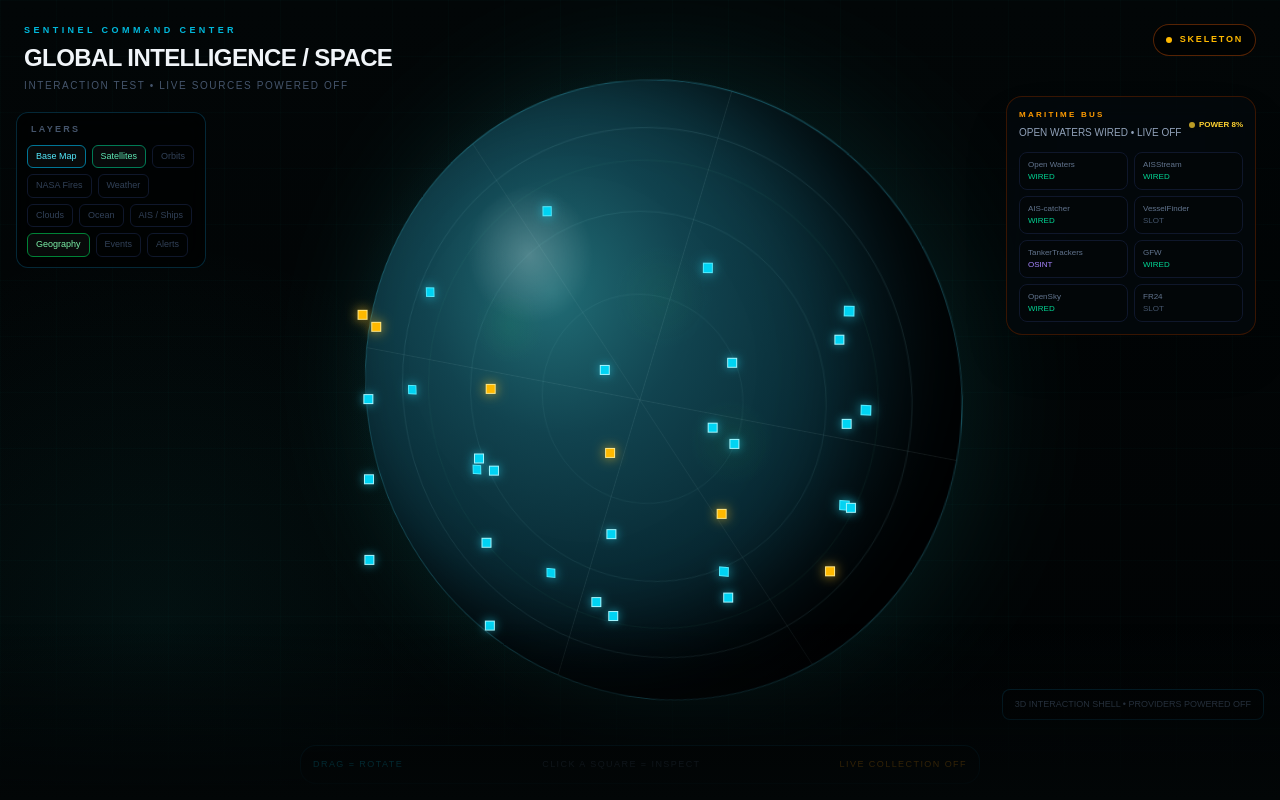
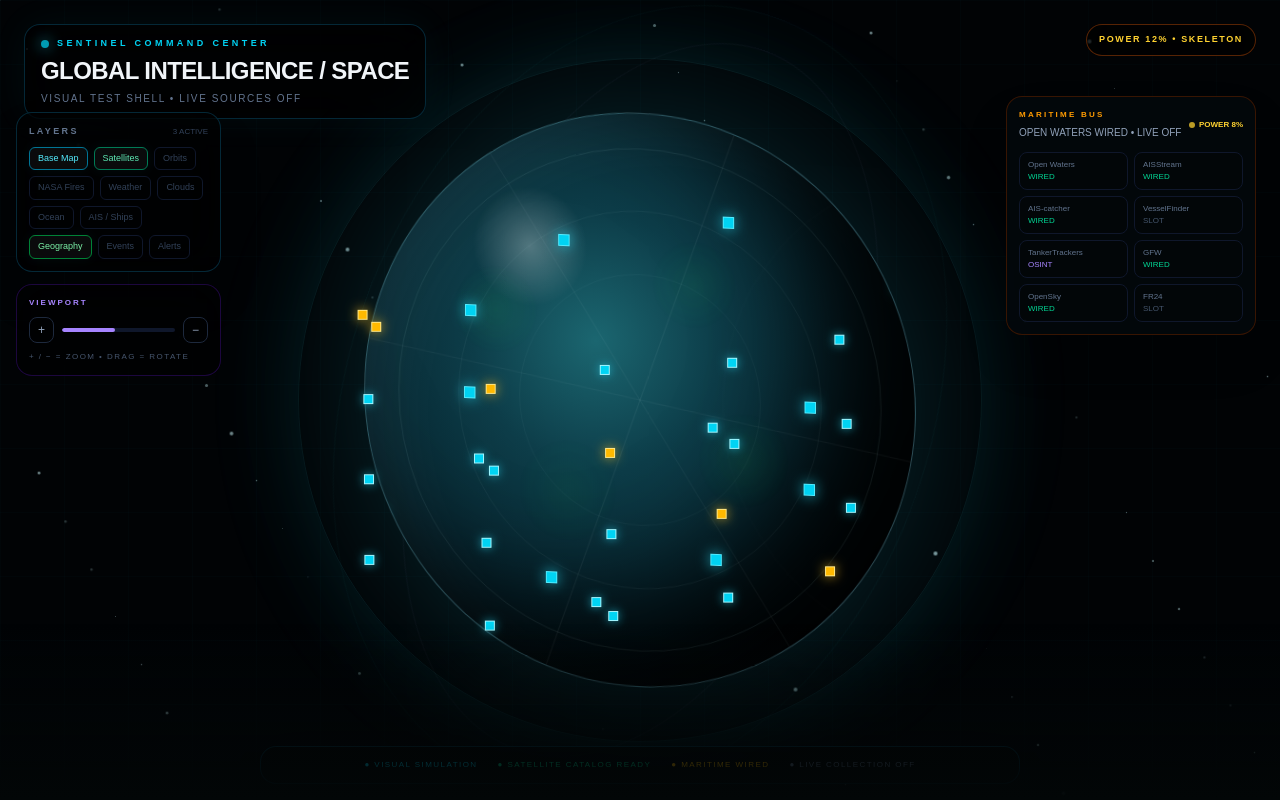
Before and after one commit to salehshahab999-gif/sentinel-command, a Next.js app: page /satellite in a window 1280 px wide. Built offline with nearby package versions, Linux system fonts and the light colour scheme.

Commit message:
feat: refine satellite test page visual effects

```diff
--- a/app/components/SatelliteIntelligence.tsx
+++ b/app/components/SatelliteIntelligence.tsx
@@ -18,6 +18,14 @@ const layerAccent: Record<SatelliteLayerId, string> = {
   alerts: "border-red-700 text-red-300",
 };
 
+const STARFIELD = Array.from({ length: 72 }, (_, index) => ({
+  left: (index * 37) % 100,
+  top: (index * 61) % 100,
+  size: 1 + (index % 3),
+  delay: (index % 9) * -0.7,
+  duration: 3 + (index % 5),
+}));
+
 export default function SatelliteIntelligence() {
   const [enabledLayers, setEnabledLayers] = useState<Record<SatelliteLayerId, boolean>>(
     () => Object.fromEntries(
@@ -26,6 +34,7 @@ export default function SatelliteIntelligence() {
   );
   const [selectedId, setSelectedId] = useState<string | null>(null);
   const [rotation, setRotation] = useState({ x: -8, y: -18 });
+  const [zoom, setZoom] = useState(1);
   const dragRef = useRef({ active: false, x: 0, y: 0, baseX: -8, baseY: -18 });
 
   const selected = useMemo(
@@ -38,13 +47,7 @@ export default function SatelliteIntelligence() {
   };
 
   const beginDrag = (clientX: number, clientY: number) => {
-    dragRef.current = {
-      active: true,
-      x: clientX,
-      y: clientY,
-      baseX: rotation.x,
-      baseY: rotation.y,
-    };
+    dragRef.current = { active: true, x: clientX, y: clientY, baseX: rotation.x, baseY: rotation.y };
   };
 
   const moveDrag = (clientX: number, clientY: number) => {
@@ -57,154 +60,139 @@ export default function SatelliteIntelligence() {
     });
   };
 
-  const endDrag = () => {
-    dragRef.current.active = false;
-  };
+  const endDrag = () => { dragRef.current.active = false; };
 
   return (
     <main
-      className="relative min-h-screen overflow-hidden bg-[#020607] text-white select-none"
+      className="relative min-h-screen overflow-hidden bg-[#010305] text-white select-none"
       onPointerMove={(event) => moveDrag(event.clientX, event.clientY)}
       onPointerUp={endDrag}
       onPointerCancel={endDrag}
       onPointerLeave={endDrag}
     >
-      <div className="absolute inset-0 bg-[radial-gradient(circle_at_50%_45%,rgba(18,57,70,.42),transparent_38%),radial-gradient(circle_at_12%_78%,rgba(25,192,186,.07),transparent_30%),linear-gradient(180deg,#020607,#010304)]" />
-      <div className="absolute inset-0 opacity-30 [background-image:linear-gradient(rgba(25,192,186,.07)_1px,transparent_1px),linear-gradient(90deg,rgba(25,192,186,.07)_1px,transparent_1px)] [background-size:56px_56px]" />
+      <div className="absolute inset-0 bg-[radial-gradient(circle_at_50%_45%,rgba(18,74,95,.34),transparent_32%),radial-gradient(circle_at_20%_20%,rgba(34,211,238,.08),transparent_24%),linear-gradient(180deg,#010306,#020507 60%,#000102)]" />
+      <div className="absolute inset-0 opacity-25 [background-image:linear-gradient(rgba(34,211,238,.07)_1px,transparent_1px),linear-gradient(90deg,rgba(34,211,238,.07)_1px,transparent_1px)] [background-size:64px_64px]" />
 
-      <header className="absolute inset-x-0 top-0 z-30 flex items-start justify-between gap-4 p-4 md:p-6 pointer-events-none">
-        <div className="pointer-events-auto">
-          <p className="text-[9px] font-bold tracking-[0.38em] text-cyan-500">SENTINEL COMMAND CENTER</p>
+      {STARFIELD.map((star, index) => (
+        <span
+          key={`star-${index}`}
+          className="absolute rounded-full bg-cyan-100/70"
+          style={{
+            left: `${star.left}%`,
+            top: `${star.top}%`,
+            width: `${star.size}px`,
+            height: `${star.size}px`,
+            animation: `sentinel-star ${star.duration}s ease-in-out ${star.delay}s infinite alternate`,
+          }}
+        />
+      ))}
+
+      <header className="absolute inset-x-0 top-0 z-30 flex items-start justify-between gap-4 p-4 md:p-6">
+        <div className="rounded-2xl border border-cyan-950/80 bg-black/55 px-4 py-3 shadow-[0_0_40px_rgba(34,211,238,.05)] backdrop-blur-xl">
+          <div className="flex items-center gap-2">
+            <span className="h-2 w-2 animate-pulse rounded-full bg-cyan-400 shadow-[0_0_14px_rgba(34,211,238,.9)]" />
+            <p className="text-[9px] font-bold tracking-[0.38em] text-cyan-400">SENTINEL COMMAND CENTER</p>
+          </div>
           <h1 className="mt-1 text-xl font-semibold tracking-tight text-slate-100 md:text-2xl">GLOBAL INTELLIGENCE / SPACE</h1>
-          <p className="mt-1 text-[10px] tracking-[0.16em] text-slate-600">INTERACTION TEST • LIVE SOURCES POWERED OFF</p>
+          <p className="mt-1 text-[10px] tracking-[0.16em] text-slate-500">VISUAL TEST SHELL • LIVE SOURCES OFF</p>
         </div>
-
-        <div className="flex pointer-events-auto items-center gap-2 rounded-full border border-amber-900/70 bg-black/60 px-3 py-2 text-[9px] font-bold tracking-[0.2em] text-amber-400 backdrop-blur">
-          <span className="h-1.5 w-1.5 rounded-full bg-amber-400" />
-          SKELETON
-        </div>
+        <div className="rounded-full border border-amber-900/70 bg-black/65 px-3 py-2 text-[9px] font-bold tracking-[0.18em] text-amber-300 backdrop-blur-xl">POWER 12% • SKELETON</div>
       </header>
 
-      <div className="absolute left-4 top-28 z-30 hidden w-[190px] pointer-events-auto md:block">
-        <div className="rounded-xl border border-cyan-950/80 bg-black/55 p-2.5 backdrop-blur-md">
-          <p className="mb-2 px-1 text-[9px] font-bold tracking-[0.25em] text-slate-600">LAYERS</p>
+      <aside className="absolute left-4 top-28 z-30 hidden w-[205px] md:block">
+        <div className="rounded-2xl border border-cyan-950/80 bg-black/55 p-3 shadow-2xl backdrop-blur-xl">
+          <div className="mb-2 flex items-center justify-between">
+            <p className="text-[9px] font-bold tracking-[0.26em] text-slate-500">LAYERS</p>
+            <span className="text-[8px] text-slate-700">{Object.values(enabledLayers).filter(Boolean).length} ACTIVE</span>
+          </div>
           <div className="flex flex-wrap gap-1.5">
             {SATELLITE_LAYERS.map((layer) => (
-              <button
-                key={layer.id}
-                type="button"
-                onClick={() => toggleLayer(layer.id)}
-                className={`rounded-md border px-2 py-1 text-[9px] font-medium transition ${
-                  enabledLayers[layer.id]
-                    ? `${layerAccent[layer.id]} bg-white/[0.03]`
-                    : "border-slate-900 text-slate-700"
-                }`}
-                title={layer.description}
-              >
+              <button key={layer.id} type="button" onClick={() => toggleLayer(layer.id)} className={`rounded-md border px-2 py-1 text-[9px] font-medium transition duration-200 hover:-translate-y-0.5 ${enabledLayers[layer.id] ? `${layerAccent[layer.id]} bg-white/[0.04] shadow-[0_0_12px_rgba(34,211,238,.05)]` : "border-slate-900 text-slate-700"}`}>
                 {layer.label}
               </button>
             ))}
           </div>
         </div>
+        <div className="mt-3 rounded-2xl border border-violet-950/60 bg-black/50 p-3 backdrop-blur-xl">
+          <p className="text-[8px] font-bold tracking-[0.25em] text-violet-400">VIEWPORT</p>
+          <div className="mt-2 flex items-center gap-2">
+            <button type="button" onClick={() => setZoom((value) => Math.min(1.32, value + 0.08))} className="rounded-lg border border-slate-800 px-2 py-1 text-xs text-slate-400 hover:text-white">+</button>
+            <div className="h-1 flex-1 overflow-hidden rounded-full bg-slate-900"><div className="h-full rounded-full bg-violet-400 transition-all" style={{ width: `${((zoom - 0.72) / 0.6) * 100}%` }} /></div>
+            <button type="button" onClick={() => setZoom((value) => Math.max(0.72, value - 0.08))} className="rounded-lg border border-slate-800 px-2 py-1 text-xs text-slate-400 hover:text-white">−</button>
           </div>
+          <p className="mt-2 text-[8px] tracking-[0.18em] text-slate-600">+ / − = ZOOM • DRAG = ROTATE</p>
+        </div>
+      </aside>
 
-      <div
-        className="absolute left-1/2 top-1/2 z-10 h-[min(78vw,78vh)] w-[min(78vw,78vh)] min-h-[320px] min-w-[320px] max-h-[760px] max-w-[760px] -translate-x-1/2 -translate-y-1/2 [perspective:1200px]"
-        onPointerDown={(event) => {
-          event.currentTarget.setPointerCapture(event.pointerId);
-          beginDrag(event.clientX, event.clientY);
-        }}
-      >
-        <div
-          className="relative h-full w-full rounded-full border border-cyan-300/20 bg-[radial-gradient(circle_at_31%_27%,rgba(255,255,255,.23),transparent_11%),radial-gradient(circle_at_35%_33%,#216d76_0%,#11434f_25%,#082933_52%,#020b10_74%,#010407_100%)] shadow-[0_0_120px_rgba(25,192,186,.16),inset_-70px_-35px_100px_rgba(0,0,0,.9)] [transform-style:preserve-3d] transition-transform duration-75"
-          style={{ transform: `rotateX(${rotation.x}deg) rotateY(${rotation.y}deg)` }}
-        >
-          <div className="absolute inset-[7%] rounded-full border border-cyan-200/10" />
-          <div className="absolute inset-[20%] rounded-full border border-cyan-200/[0.08]" />
-          <div className="absolute inset-[33%] rounded-full border border-cyan-200/[0.06]" />
-          <div className="absolute left-1/2 top-0 h-full w-px -translate-x-1/2 rotate-[17deg] bg-cyan-100/[0.08]" />
-          <div className="absolute left-1/2 top-0 h-full w-px -translate-x-1/2 -rotate-[35deg] bg-cyan-100/[0.05]" />
-          <div className="absolute left-0 top-1/2 h-px w-full -translate-y-1/2 rotate-[8deg] bg-cyan-100/[0.07]" />
+      <div className="absolute left-1/2 top-1/2 z-10 -translate-x-1/2 -translate-y-1/2 [perspective:1400px]">
+        <div className="relative" style={{ width: `${Math.min(790, Math.max(410, 58 * 10)) * zoom}px`, height: `${Math.min(790, Math.max(410, 58 * 10)) * zoom}px` }} onPointerDown={(event) => { event.currentTarget.setPointerCapture(event.pointerId); beginDrag(event.clientX, event.clientY); }}>
+          <div className="absolute inset-[-9%] rounded-full border border-cyan-300/[0.08] shadow-[0_0_100px_rgba(34,211,238,.10)]" />
+          <div className="absolute inset-[-14%] rounded-full border border-violet-300/[0.05]" style={{ animation: "sentinel-orbit-a 18s linear infinite" }} />
+          <div className="absolute inset-[-20%] rounded-full border border-cyan-300/[0.04]" style={{ animation: "sentinel-orbit-b 28s linear infinite reverse" }} />
+          <div className="relative h-full w-full overflow-hidden rounded-full border border-cyan-200/25 bg-[radial-gradient(circle_at_30%_24%,rgba(255,255,255,.28),transparent_10%),radial-gradient(circle_at_42%_40%,#1b6670_0%,#0d3d49_27%,#072630_53%,#021017_76%,#000409_100%)] shadow-[0_0_140px_rgba(34,211,238,.18),inset_-90px_-60px_120px_rgba(0,0,0,.92),inset_35px_20px_70px_rgba(255,255,255,.04)] [transform-style:preserve-3d]" style={{ transform: `rotateX(${rotation.x}deg) rotateY(${rotation.y}deg)` }}>
+            <div className="absolute inset-[6%] rounded-full border border-cyan-100/[0.08]" />
+            <div className="absolute inset-[17%] rounded-full border border-cyan-100/[0.05]" />
+            <div className="absolute inset-[28%] rounded-full border border-cyan-100/[0.04]" />
+            <div className="absolute left-1/2 top-[-8%] h-[116%] w-px -translate-x-1/2 rotate-[20deg] bg-cyan-50/[0.06]" />
+            <div className="absolute left-1/2 top-[-8%] h-[116%] w-px -translate-x-1/2 -rotate-[33deg] bg-cyan-50/[0.045]" />
+            <div className="absolute left-[-8%] top-1/2 h-px w-[116%] -translate-y-1/2 rotate-[10deg] bg-cyan-50/[0.045]" />
 
-          {enabledLayers.orbits && (
-            <>
-              <div className="absolute left-[-13%] top-[28%] h-[42%] w-[126%] rotate-[18deg] rounded-[50%] border border-violet-400/25 [transform:translateZ(18px)]" />
-              <div className="absolute left-[-13%] top-[31%] h-[40%] w-[126%] -rotate-[29deg] rounded-[50%] border border-violet-400/15 [transform:translateZ(14px)]" />
-            </>
-          )}
+            {enabledLayers.geography && <div className="absolute inset-[9%] rounded-full opacity-75 [background-image:radial-gradient(circle_at_18%_32%,rgba(34,197,94,.14),transparent_9%),radial-gradient(circle_at_62%_25%,rgba(34,197,94,.10),transparent_10%),radial-gradient(circle_at_73%_62%,rgba(34,197,94,.11),transparent_11%),radial-gradient(circle_at_34%_70%,rgba(34,197,94,.08),transparent_12%)]" />}
 
-          {enabledLayers.geography && (
-            <div className="absolute inset-[12%] rounded-full border border-emerald-300/[0.05] [background-image:radial-gradient(circle_at_20%_35%,rgba(34,197,94,.08),transparent_8%),radial-gradient(circle_at_70%_58%,rgba(34,197,94,.07),transparent_10%),radial-gradient(circle_at_55%_28%,rgba(34,197,94,.05),transparent_12%)]" />
-          )}
+            {enabledLayers.orbits && <>
+              <div className="absolute left-[-11%] top-[26%] h-[45%] w-[122%] rotate-[18deg] rounded-[50%] border border-violet-300/30" />
+              <div className="absolute left-[-11%] top-[30%] h-[39%] w-[122%] -rotate-[27deg] rounded-[50%] border border-violet-300/20" />
+            </>}
 
             {enabledLayers.satellites && SKELETON_SATELLITES.map((satellite, index) => {
               const angle = (index / SKELETON_SATELLITES.length) * Math.PI * 2;
-            const radius = 36 + (index % 4) * 5;
+              const radius = 31 + (index % 5) * 7;
               const x = 50 + Math.cos(angle) * radius;
-            const y = 50 + Math.sin(angle) * radius * 0.62;
+              const y = 50 + Math.sin(angle) * radius * 0.64;
               const isSelected = selectedId === satellite.id;
               return (
-              <button
-                key={satellite.id}
-                type="button"
-                aria-label={`Satellite ${index + 1}`}
-                onClick={(event) => {
-                  event.stopPropagation();
-                  setSelectedId(isSelected ? null : satellite.id);
-                }}
-                className={`absolute z-20 h-2.5 w-2.5 -translate-x-1/2 -translate-y-1/2 border transition-all duration-150 ${
-                  isSelected
-                    ? "h-4 w-4 border-white bg-cyan-100 shadow-[0_0_22px_rgba(103,232,249,.95)]"
-                    : "border-cyan-300 bg-cyan-400 shadow-[0_0_12px_rgba(34,211,238,.75)]"
-                }`}
-                style={{ left: `${x}%`, top: `${y}%` }}
-              />
+                <button key={satellite.id} type="button" aria-label={`Satellite ${index + 1}`} onClick={(event) => { event.stopPropagation(); setSelectedId(isSelected ? null : satellite.id); }} className={`absolute z-20 h-3 w-3 -translate-x-1/2 -translate-y-1/2 border transition-all duration-200 ${isSelected ? "h-5 w-5 border-white bg-cyan-100 shadow-[0_0_28px_rgba(103,232,249,1)]" : "border-cyan-300 bg-cyan-400 shadow-[0_0_14px_rgba(34,211,238,.8)]"}`} style={{ left: `${x}%`, top: `${y}%` }} />
               );
             })}
-        </div>
-      </div>
 
-      <div className="absolute bottom-4 left-1/2 z-30 w-[calc(100%-2rem)] max-w-[680px] -translate-x-1/2">
-        <div className="rounded-2xl border border-cyan-950/80 bg-black/55 p-3 backdrop-blur-md">
-          <div className="flex flex-wrap items-center justify-between gap-2 text-[9px] tracking-[0.16em]">
-            <span className="text-cyan-500">DRAG = ROTATE</span>
-            <span className="text-slate-600">CLICK A SQUARE = INSPECT</span>
-            <span className="text-amber-500">LIVE COLLECTION OFF</span>
+            <div className="pointer-events-none absolute inset-[8%] rounded-full border border-white/[0.03]" style={{ animation: "sentinel-scan 7s linear infinite" }} />
           </div>
         </div>
       </div>
 
-      {selected && (
-        <aside className="absolute right-4 top-28 z-40 w-[270px] rounded-2xl border border-cyan-900/80 bg-[#03090c]/90 p-4 shadow-2xl shadow-cyan-950/30 backdrop-blur-xl md:right-6">
+      <div className="absolute bottom-4 left-1/2 z-30 w-[calc(100%-2rem)] max-w-[760px] -translate-x-1/2 rounded-2xl border border-cyan-950/80 bg-black/60 px-4 py-3 shadow-2xl backdrop-blur-xl">
+        <div className="flex flex-wrap items-center justify-center gap-x-5 gap-y-2 text-[8px] tracking-[0.18em]">
+          <span className="text-cyan-400">● VISUAL SIMULATION</span>
+          <span className="text-emerald-400">● SATELLITE CATALOG READY</span>
+          <span className="text-amber-400">● MARITIME WIRED</span>
+          <span className="text-slate-500">● LIVE COLLECTION OFF</span>
+        </div>
+      </div>
+
+      {selected && <aside className="absolute right-4 top-28 z-40 w-[285px] rounded-2xl border border-cyan-900/80 bg-[#02090c]/92 p-4 shadow-[0_20px_60px_rgba(0,0,0,.45)] backdrop-blur-xl md:right-6">
         <div className="flex items-start justify-between gap-3">
           <div>
             <p className="text-[9px] font-bold tracking-[0.28em] text-cyan-500">SELECTED OBJECT</p>
             <h2 className="mt-1 text-lg font-semibold text-cyan-100">{selected.name}</h2>
             <p className="text-[10px] text-slate-600">{selected.id} • NORAD {selected.noradId ?? "pending"}</p>
           </div>
-            <button
-              type="button"
-              onClick={() => setSelectedId(null)}
-              className="rounded-md border border-slate-800 px-2 py-1 text-xs text-slate-500 hover:text-white"
-            >
-              ×
-            </button>
+          <button type="button" onClick={() => setSelectedId(null)} className="rounded-md border border-slate-800 px-2 py-1 text-xs text-slate-500 hover:text-white">×</button>
         </div>
         <div className="mt-4 grid grid-cols-2 gap-2 text-[10px]">
-            <div className="rounded-lg bg-white/[0.03] p-2"><span className="text-slate-600">SOURCE</span><br /><span className="text-cyan-300">{selected.source}</span></div>
-            <div className="rounded-lg bg-white/[0.03] p-2"><span className="text-slate-600">MODE</span><br /><span className="text-amber-300">{selected.dataMode}</span></div>
-            <div className="rounded-lg bg-white/[0.03] p-2"><span className="text-slate-600">ALTITUDE</span><br /><span className="text-slate-300">{selected.altitudeKm.toLocaleString()} km</span></div>
-            <div className="rounded-lg bg-white/[0.03] p-2"><span className="text-slate-600">MISSION</span><br /><span className="text-slate-300">{selected.mission}</span></div>
+          <div className="rounded-lg bg-white/[0.035] p-2"><span className="text-slate-600">SOURCE</span><br /><span className="text-cyan-300">{selected.source}</span></div>
+          <div className="rounded-lg bg-white/[0.035] p-2"><span className="text-slate-600">MODE</span><br /><span className="text-amber-300">{selected.dataMode}</span></div>
+          <div className="rounded-lg bg-white/[0.035] p-2"><span className="text-slate-600">ALTITUDE</span><br /><span className="text-slate-300">{selected.altitudeKm.toLocaleString()} km</span></div>
+          <div className="rounded-lg bg-white/[0.035] p-2"><span className="text-slate-600">MISSION</span><br /><span className="text-slate-300">{selected.mission}</span></div>
         </div>
-          <div className="mt-4 rounded-lg border border-amber-900/50 bg-amber-950/10 px-3 py-2 text-[9px] leading-relaxed text-amber-400">
-            TEST DATA ONLY • NOT A LIVE POSITION
-          </div>
-        </aside>
-      )}
+        <div className="mt-4 rounded-lg border border-amber-900/50 bg-amber-950/10 px-3 py-2 text-[9px] leading-relaxed text-amber-300">TEST DATA ONLY • NO LIVE POSITION</div>
+      </aside>}
 
-      <div className="absolute bottom-20 right-4 z-30 hidden rounded-lg border border-cyan-950/80 bg-black/50 px-3 py-2 text-[9px] text-slate-600 md:block">
-        3D INTERACTION SHELL • PROVIDERS POWERED OFF
-      </div>
+      <style jsx>{`
+        @keyframes sentinel-star { from { opacity: .18; transform: scale(.7); } to { opacity: .85; transform: scale(1.35); } }
+        @keyframes sentinel-orbit-a { from { transform: rotate(0deg) scaleY(.58); } to { transform: rotate(360deg) scaleY(.58); } }
+        @keyframes sentinel-orbit-b { from { transform: rotate(0deg) scaleY(.72); } to { transform: rotate(360deg) scaleY(.72); } }
+        @keyframes sentinel-scan { 0% { transform: translateX(-120%) rotate(18deg); opacity: 0; } 18% { opacity: .35; } 50% { opacity: .1; } 100% { transform: translateX(120%) rotate(18deg); opacity: 0; } }
+      `}</style>
     </main>
   );
 }
```
Lines whose indentation alone changed are shown as unchanged.
